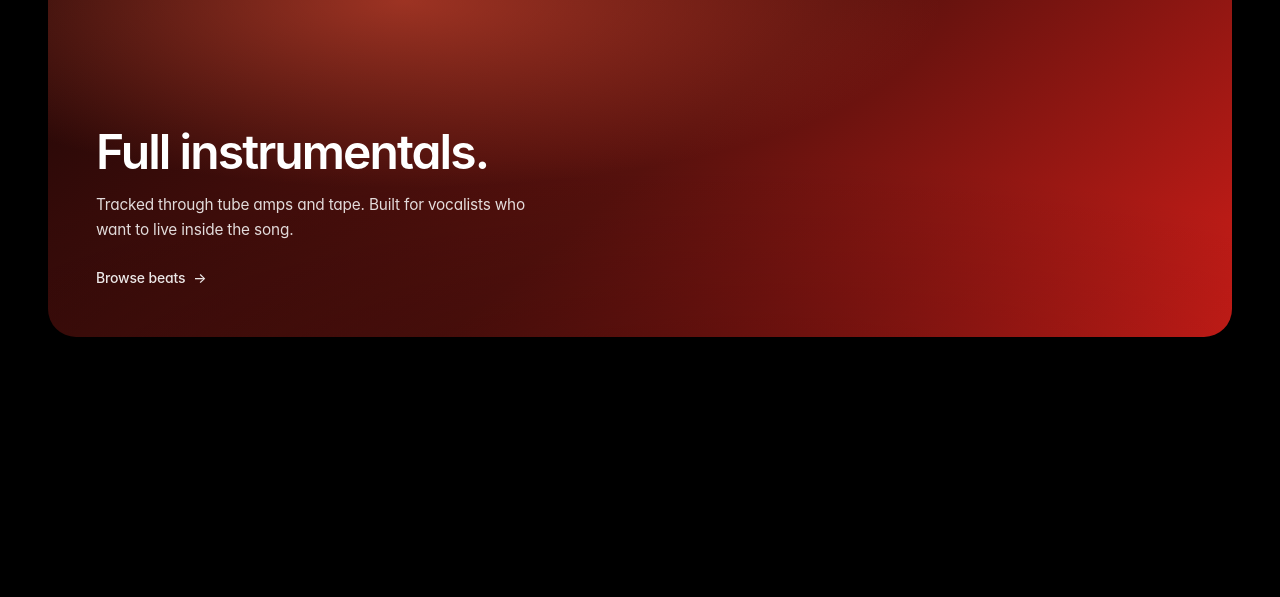
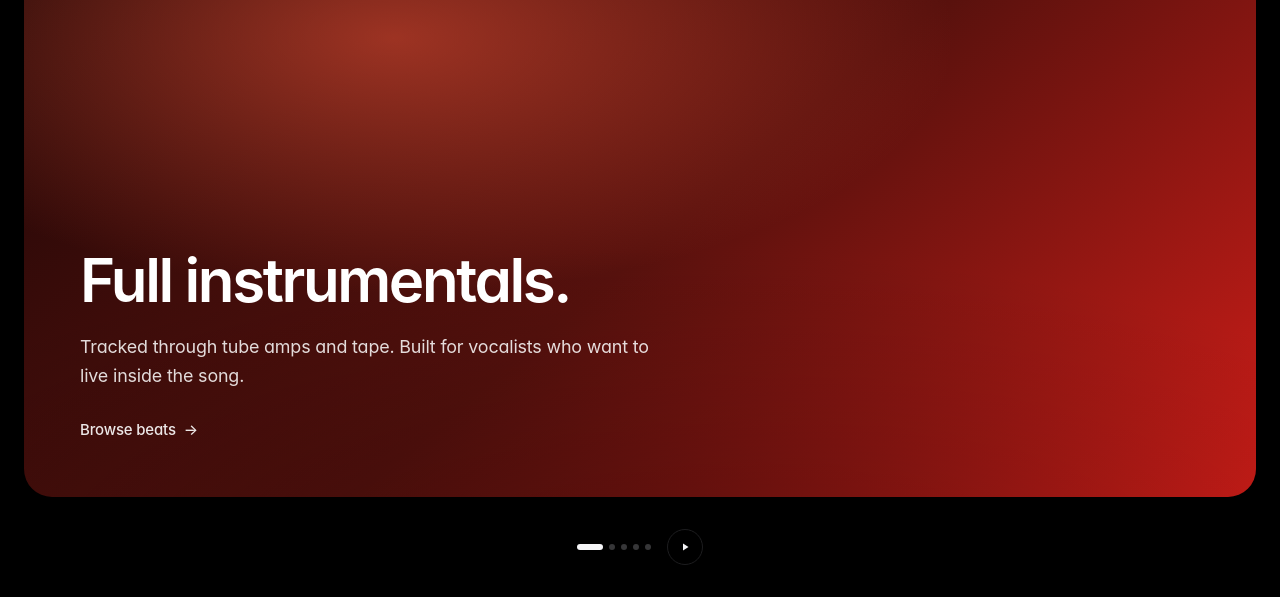
Before and after one commit to matthewgodinez24-boop/Nathan-Godinez, a Next.js app: page / in a window 1280 px wide. Shown: the part 1200-1797 px from the top of the page. Built offline with nearby package versions, Linux system fonts and the light colour scheme.

Commit message:
Highlights: full-bleed 82vh cards, controls move to bottom-center, non-passive wheel listener for trackpad horizontal swipe

```diff
--- a/src/components/home/HorizontalShowcase.tsx
+++ b/src/components/home/HorizontalShowcase.tsx
@@ -7,28 +7,23 @@ import { useEffect, useRef, useState } from "react";
  * Highlights — Apple-style full-bleed carousel.
  *
  * Architecture: a single `track` <div> containing all cards side-by-side at
- * 100vw each. The track is positioned via `transform: translate3d(...)` and
- * driven by a `--active` CSS variable. Every transition — auto-advance,
- * pagination dot click, and the snap after a drag — uses the SAME CSS
- * transition (700ms, custom Apple-flavored cubic-bezier). That's what gives
- * the consistent, predictable feel the previous native-scroll version
- * couldn't deliver.
+ * 100vw each. The track is positioned via `transform: translate3d(...)`.
+ * Every transition — auto-advance, pagination dot click, drag-snap, wheel-
+ * swipe — uses the SAME CSS transition (700ms, custom Apple cubic-bezier).
+ * That's what gives the consistent, predictable feel.
  *
- * Why not native scroll-snap:
- *   - `scrollTo({ behavior: "smooth" })` has implementation-defined timing
- *     (different on Chrome vs. Safari vs. mobile). Inconsistent feel.
- *   - `snap-mandatory` competes with smooth scroll mid-flight, producing the
- *     "chunky" jitter that prompted this rewrite.
- *   - Lenis was eating wheel events globally — even `data-lenis-prevent`
- *     wasn't enough because trackpad horizontal-swipe goes through wheel.
+ * Three input methods, all converging on the same transition:
+ *   1. Pointer drag       → onPointerDown/Move/Up. Card follows finger 1:1
+ *                           during drag, snaps to next/prev on release if
+ *                           dragged past 18% of viewport.
+ *   2. Wheel (trackpad horizontal swipe) → non-passive wheel listener.
+ *                           Captures only when deltaX dominates deltaY.
+ *                           Single gesture advances one card max.
+ *   3. Dot click / autoplay tick / play toggle → just updates `activeIndex`,
+ *                           the same transition runs.
  *
- * What this gives us instead:
- *   - GPU-composited transform on the track; one transition per slide change.
- *   - Identical timing for autoplay, dot click, and drag-snap. Every advance
- *     "feels the same."
- *   - Drag/swipe support via pointer events with elastic-free snap on release.
- *   - Vertical page scroll passes through naturally — `touch-action: pan-y`
- *     on the track lets the OS handle vertical gestures.
+ * Lenis is told to skip this section via `data-lenis-prevent` so it doesn't
+ * eat the wheel events.
  */
 
 type Highlight = {
@@ -89,25 +84,24 @@ const highlights: Highlight[] = [
 ];
 
 const AUTO_ADVANCE_MS = 6000;
-// Apple-flavored easing — slower start, quick middle, gentle settle.
 const TRANSITION = "transform 700ms cubic-bezier(0.5, 0, 0.1, 1)";
-// How far the user has to drag (as a fraction of viewport width) for the
-// release to advance to the next/prev card. Below this threshold, snap back.
 const DRAG_THRESHOLD = 0.18;
+// Accumulated wheel deltaX (px) needed to trigger one card advance.
+const WHEEL_THRESHOLD = 50;
+// After this much idle time, the wheel gesture is considered over and the
+// accumulator + per-gesture lock both reset.
+const WHEEL_GESTURE_END_MS = 200;
 
 type DragState = { startX: number; offset: number; pointerId: number };
 
 export function HorizontalShowcase() {
+  const viewportRef = useRef<HTMLDivElement | null>(null);
   const [activeIndex, setActiveIndex] = useState(0);
   const [isPlaying, setIsPlaying] = useState(false);
   const [drag, setDrag] = useState<DragState | null>(null);
   const isDragging = drag !== null;
 
-  /**
-   * Auto-advance loop. Pauses while the user is mid-drag (otherwise the
-   * track would jump under their finger). Stays running across releases —
-   * if the user drags to slide 2, the next tick advances to 3 from there.
-   */
+  /* ---- auto-advance ---- */
   useEffect(() => {
     if (!isPlaying || isDragging) return;
     const interval = setInterval(() => {
@@ -115,6 +109,63 @@ export function HorizontalShowcase() {
     }, AUTO_ADVANCE_MS);
     return () => clearInterval(interval);
   }, [isPlaying, isDragging]);
+
+  /* ---- wheel: trackpad horizontal swipe ---- */
+  // React's onWheel adds passive listeners which can't preventDefault; we need
+  // a native non-passive listener so we can stop the page from scrolling
+  // sideways or vertically when the gesture is clearly horizontal.
+  useEffect(() => {
+    const viewport = viewportRef.current;
+    if (!viewport) return;
+
+    let accum = 0;
+    let gestureLocked = false;
+    let endTimer: ReturnType<typeof setTimeout> | null = null;
+
+    const scheduleEnd = () => {
+      if (endTimer) clearTimeout(endTimer);
+      endTimer = setTimeout(() => {
+        accum = 0;
+        gestureLocked = false;
+        endTimer = null;
+      }, WHEEL_GESTURE_END_MS);
+    };
+
+    const onWheel = (e: WheelEvent) => {
+      // Only handle clearly horizontal intent — otherwise let the page scroll
+      // vertically as normal. Threshold prevents tiny diagonal noise from
+      // hijacking vertical scrolls.
+      if (Math.abs(e.deltaX) <= Math.abs(e.deltaY)) return;
+
+      e.preventDefault();
+
+      if (gestureLocked) {
+        // Already advanced for this gesture — eat remaining events until the
+        // gesture ends, but reset the timer so we don't release prematurely.
+        scheduleEnd();
+        return;
+      }
+
+      accum += e.deltaX;
+      scheduleEnd();
+
+      if (accum >= WHEEL_THRESHOLD) {
+        setActiveIndex((i) => Math.min(i + 1, highlights.length - 1));
+        gestureLocked = true;
+        accum = 0;
+      } else if (accum <= -WHEEL_THRESHOLD) {
+        setActiveIndex((i) => Math.max(i - 1, 0));
+        gestureLocked = true;
+        accum = 0;
+      }
+    };
+
+    viewport.addEventListener("wheel", onWheel, { passive: false });
+    return () => {
+      viewport.removeEventListener("wheel", onWheel);
+      if (endTimer) clearTimeout(endTimer);
+    };
+  }, []);
 
   function jumpTo(index: number) {
     setActiveIndex(index);
@@ -124,14 +175,11 @@ export function HorizontalShowcase() {
     setIsPlaying((p) => !p);
   }
 
-  /* ---- pointer-driven drag-to-swipe ---- */
+  /* ---- pointer drag ---- */
 
   function onPointerDown(e: React.PointerEvent<HTMLDivElement>) {
-    // Only respond to primary mouse button or touch/pen.
     if (e.pointerType === "mouse" && e.button !== 0) return;
     setDrag({ startX: e.clientX, offset: 0, pointerId: e.pointerId });
-    // Capture so subsequent move/up events come to this element even if the
-    // pointer leaves it. Critical for fast flicks.
     (e.currentTarget as HTMLElement).setPointerCapture(e.pointerId);
   }
 
@@ -157,10 +205,6 @@ export function HorizontalShowcase() {
 
   /* ---- transform composition ---- */
 
-  // Base offset: -activeIndex * 100vw (each card is one viewport wide).
-  // Drag offset (px): added to the base so the track follows the finger.
-  // No transition during drag → finger-tight tracking. Transition snaps in
-  // on release / state change.
   const trackStyle: React.CSSProperties = {
     transform: `translate3d(calc(${-activeIndex} * 100vw + ${
       drag?.offset ?? 0
@@ -168,17 +212,13 @@ export function HorizontalShowcase() {
     transition: isDragging ? "none" : TRANSITION,
     willChange: "transform",
     backfaceVisibility: "hidden",
-    // Allow vertical page scroll to pass through; capture horizontal gestures
-    // for our pointer handler.
     touchAction: "pan-y",
     userSelect: isDragging ? "none" : undefined,
   };
 
   return (
-    <section className="py-24 md:py-32" aria-label="Catalog highlights">
+    <section className="py-20 md:py-28" aria-label="Catalog highlights">
       <div className="container-x">
-        <div className="flex flex-col gap-6 sm:flex-row sm:items-end sm:justify-between">
-          <div>
         <p
           className="text-[12px] uppercase tracking-[0.25em]"
           style={{ color: "var(--fg-mute)" }}
@@ -190,23 +230,10 @@ export function HorizontalShowcase() {
         </h2>
       </div>
 
-          <div className="flex items-center gap-4">
-            <PaginationDots
-              count={highlights.length}
-              active={activeIndex}
-              onPick={jumpTo}
-            />
-            <PlayPauseButton isPlaying={isPlaying} onToggle={togglePlay} />
-          </div>
-        </div>
-      </div>
-
-      {/* Viewport — one card visible at a time */}
+      {/* Viewport — captures wheel events, hosts the translating track */}
       <div
+        ref={viewportRef}
         className="mt-10 overflow-hidden"
-        // data-lenis-prevent here too as a defensive measure; the transform
-        // approach doesn't depend on native scroll, but if a future change
-        // ever introduces an inner scroller, this keeps Lenis off it.
         data-lenis-prevent
       >
         <div
@@ -220,14 +247,22 @@ export function HorizontalShowcase() {
           {highlights.map((h) => (
             <div
               key={h.category}
-              className="w-screen shrink-0 px-4 sm:px-8 md:px-12"
-              // The wrapper provides side padding so the card isn't flush to
-              // the viewport edge. The card itself fills the remaining space.
+              className="w-screen shrink-0 px-3 sm:px-5 md:px-6"
             >
               <HighlightCard highlight={h} />
             </div>
           ))}
         </div>
+      </div>
+
+      {/* Controls — bottom-center under the carousel, the way Apple does it */}
+      <div className="container-x mt-8 flex items-center justify-center gap-4">
+        <PaginationDots
+          count={highlights.length}
+          active={activeIndex}
+          onPick={jumpTo}
+        />
+        <PlayPauseButton isPlaying={isPlaying} onToggle={togglePlay} />
       </div>
     </section>
   );
@@ -240,13 +275,10 @@ function HighlightCard({ highlight }: { highlight: Highlight }) {
     <Link
       href={highlight.href}
       aria-label={`${highlight.category}: ${highlight.title}`}
-      // Card fills the viewport-padded slot. Tall enough to feel cinematic
-      // without forcing the user to scroll past a wall.
-      className="group relative flex h-[clamp(440px,60vh,560px)] w-full flex-col justify-between overflow-hidden rounded-[28px] p-8 text-white md:p-12"
+      // Tall, near-full-screen ratio. clamp(560px, 82vh, 820px) keeps the
+      // card cinematic on desktop without breaking small phones.
+      className="group relative flex h-[clamp(560px,82vh,820px)] w-full flex-col justify-between overflow-hidden rounded-[28px] p-8 text-white md:p-14"
       style={{ background: highlight.background }}
-      // The card is a Link — it shouldn't fight the parent's pointer-drag.
-      // `draggable={false}` prevents the browser's native image-drag from
-      // initiating during a swipe.
       draggable={false}
       onDragStart={(e) => e.preventDefault()}
     >
@@ -266,13 +298,13 @@ function HighlightCard({ highlight }: { highlight: Highlight }) {
       </div>
 
       <div className="relative z-10">
-        <h3 className="display text-[clamp(2rem,4vw,3rem)] leading-[1.1]">
+        <h3 className="display text-[clamp(2.25rem,5vw,3.75rem)] leading-[1.05]">
           {highlight.title}
         </h3>
-        <p className="mt-4 max-w-md text-[clamp(0.95rem,1.2vw,1.05rem)] leading-relaxed opacity-85">
+        <p className="mt-5 max-w-xl text-[clamp(1rem,1.4vw,1.2rem)] leading-relaxed opacity-85">
           {highlight.body}
         </p>
-        <span className="mt-6 inline-flex items-center gap-2 text-[14px] font-medium opacity-90 transition-opacity group-hover:opacity-100">
+        <span className="mt-7 inline-flex items-center gap-2 text-[15px] font-medium opacity-90 transition-opacity group-hover:opacity-100">
           {highlight.ctaLabel}
           <span aria-hidden className="transition-transform group-hover:translate-x-1">
             →
@@ -307,7 +339,7 @@ function PaginationDots({
             aria-current={isActive ? "true" : undefined}
             className="h-1.5 rounded-full transition-all duration-300"
             style={{
-              width: isActive ? "24px" : "6px",
+              width: isActive ? "26px" : "6px",
               background: isActive ? "var(--fg)" : "var(--fg-mute)",
               opacity: isActive ? 1 : 0.4,
             }}
```
Also changed, not shown: 1 other file (tests, documents, lock files or other folders). Lines whose indentation alone changed are shown as unchanged.
